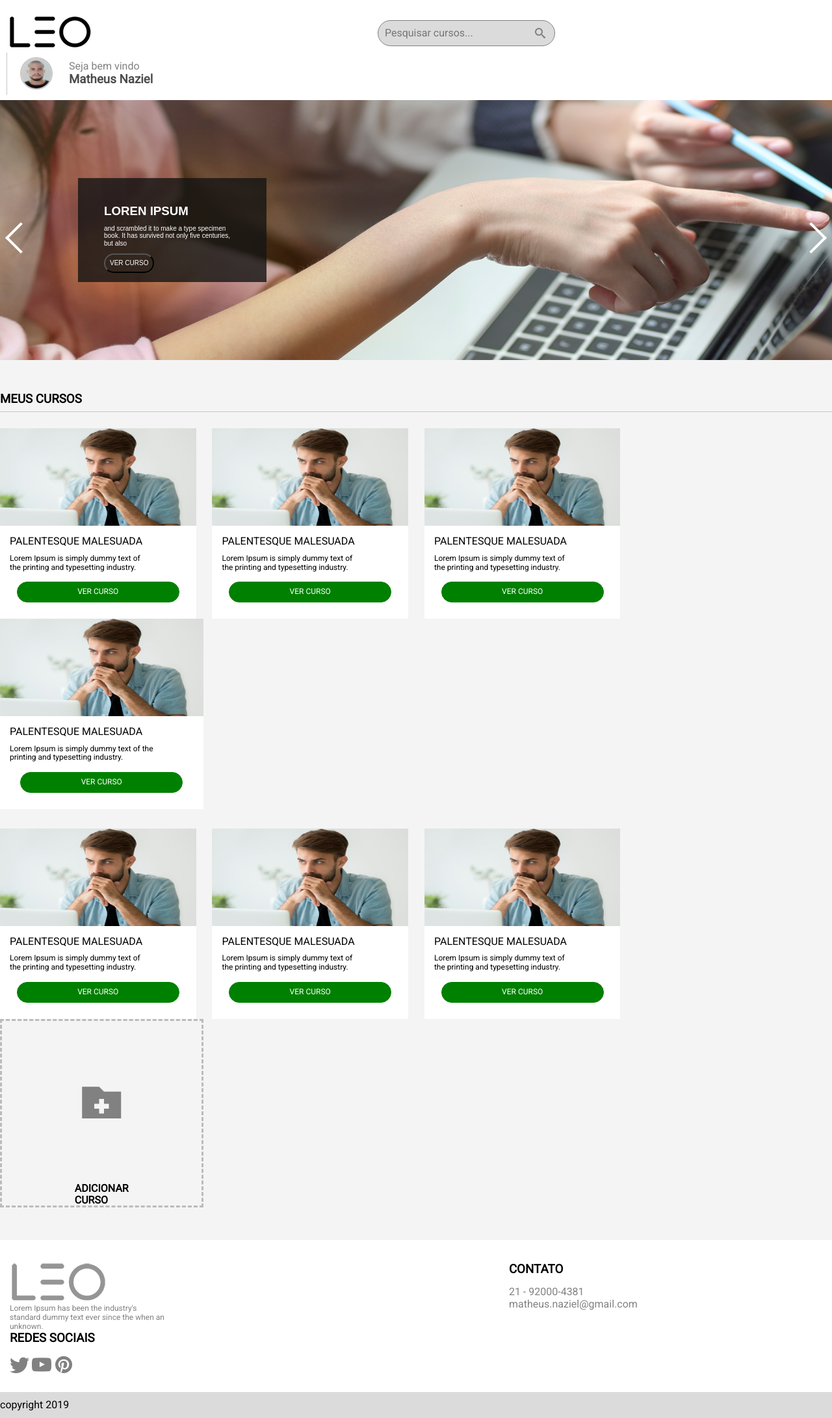
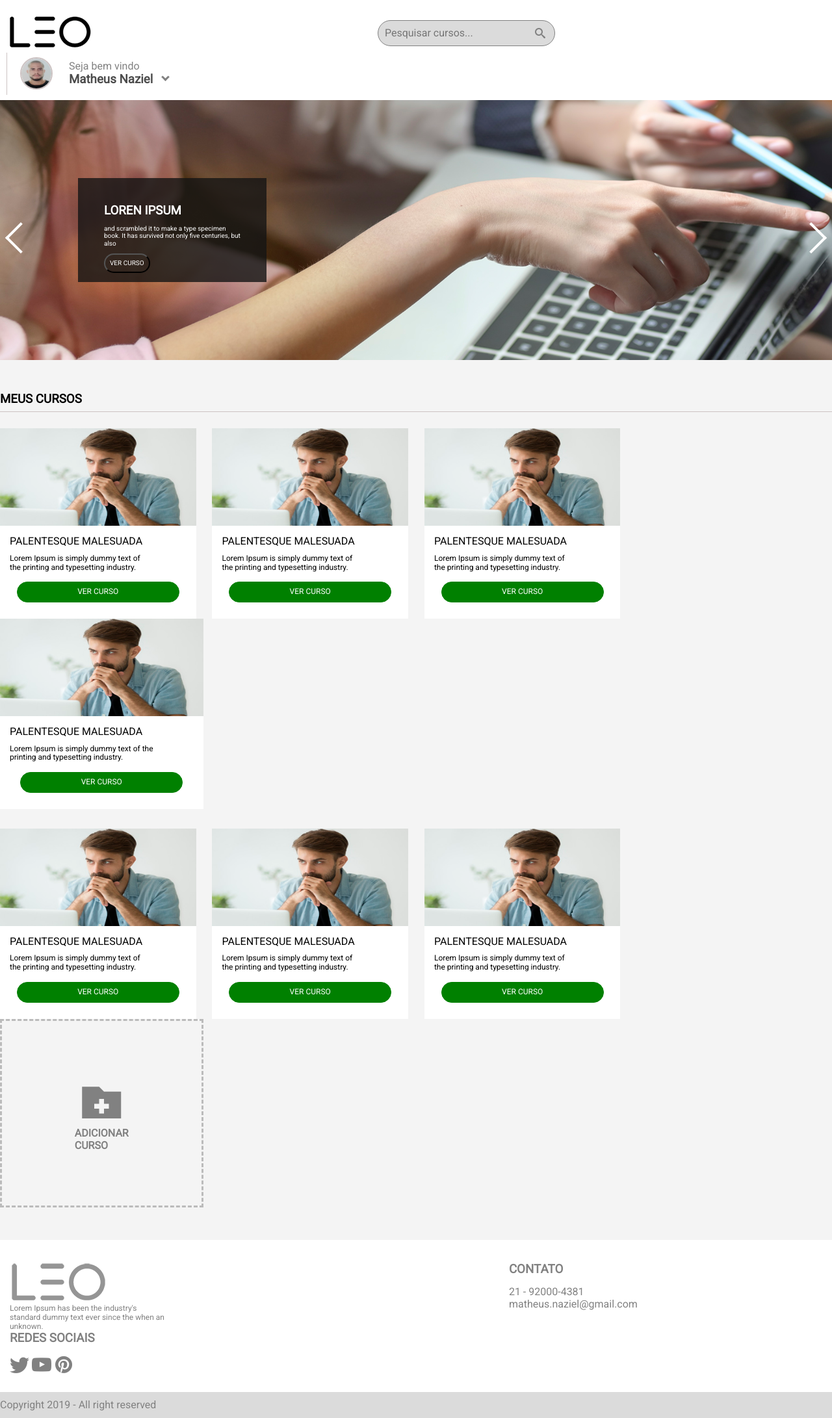
Before and after one commit to matheusnaziel/desafio-leo, a website: page src/index.html in a window 1280 px wide. Shown: the whole page at 65% size. Drawn offline with nearby package versions, Linux system fonts and the light colour scheme; files that its build step writes are made by us from their sources; files whose address does not match are found by name; a web font is replaced by a local one.

Commit message:
alterando cor de font e ícones.

```diff
--- a/src/index.html
+++ b/src/index.html
@@ -31,7 +31,7 @@
                             <img src="images/foto.jpg" alt="Logo Leo Learning">
                             <div class="perfil-text">
                                 <p>Seja bem vindo</p>
-                                <h3>Matheus Naziel<i class="arrow-down"></i></h3>
+                                <h3>Matheus Naziel<span class="arrow-down" id="down"></span></h3>
                             </div>
                         </div>
                     </div>
@@ -46,27 +46,48 @@
                 <div class="slide slide1">
                     <div class="slide-content">
                         <div class="slide-text">
+                            <div class="container">
+                                <div class="row">
+                                    <div class="col">
                                         <h3>LOREN IPSUM</h3>
                                             <p>and scrambled it to make a type specimen book. It has survived not only five centuries, but also</p>
                                             <button class="slide-btn">VER CURSO</button>
                                     </div>
                                 </div>
                             </div>
+
+                        </div>
+                    </div>
+                </div>
                 <div class="slide slide2">
                 <div class="slide-content">
                     <div class="slide-text">
+                        <div class="container">
+                            <div class="row">
+                                <div class="col">
                                     <h3>LOREN IPSUM</h3>
                                         <p>and scrambled it to make a type specimen book. It has survived not only five centuries, but also</p>
                                         <button class="slide-btn">VER CURSO</button>
                                 </div>
                             </div>
                         </div>
+
+                    </div>
+                </div>
+                </div>
                 <div class="slide slide3">
                 <div class="slide-content">
                     <div class="slide-text">
+                        <div class="container">
+                            <div class="row">
+                                <div class="col">
                                     <h3>LOREN IPSUM</h3>
                                         <p>and scrambled it to make a type specimen book. It has survived not only five centuries, but also</p>
                                         <button class="slide-btn">VER CURSO</button>
+                                </div>
+                            </div>
+                        </div>
+
                     </div>
                 </div>
                 </div>
@@ -195,13 +216,10 @@
                     <div class="box-wrapper box-dotted">
                         <div class="content-wrapper">
                             <div class="content add-course">
-
                                 <div class="font-icon">
                                     <span class="icon-folder-plus"></span>
-                                    <h4>ADICIONAR <br>CURSO</h4>
+                                    <h4 class="add-course-text">ADICIONAR <br>CURSO</h4>
                                 </div>
-
-
                             </div>
                         </div>
                     </div>
@@ -248,7 +266,7 @@
             <div class="container">
                 <div class="row">
                     <div class="col">
-                        <p>copyright 2019</p>
+                        <p>Copyright 2019 - All right reserved</p>
                     </div>
                 </div>
             </div>
--- a/src/styles/style.less
+++ b/src/styles/style.less
@@ -116,6 +116,11 @@ body {
     position: @slide-text-pos;
     right: @search-input-padding + 5;
     color: @perfil-text-color;
+
+    @media (max-width: @col-3-min-width) {
+        position: @arrow-position;
+        right: @arrow-left + 5;
+    }
 }
 
 .perfil {
@@ -129,7 +134,7 @@ body {
     }
 }
 
-.perfil span {
+.perfil .vert-line{
     @media (max-width: @col-3-min-width) {
         display: none;
     }
@@ -163,12 +168,24 @@ body {
     color: @perfil-h-color;
 }
 
+.arrow-down {
+    border: @arrow-down-border;
+    border-width: @arrow-down-width;
+    display: @col-display;
+    padding: @arrow-down-padding;
+    margin: @arrow-down-margin;
+}
+
+#down {
+    transform: rotate(45deg);
+    -webkit-transform: rotate(45deg);
+}
+
 #slider,
 .wrap,
 .slide-content {
   margin: @margin-body;
   padding: @padding-body;
-  font-family: Arial, Helvetica, sans-serif;
   width: @container-width;
   height: @slide-height;
   overflow-x: @slide-overflow;
@@ -217,6 +234,14 @@ body {
   @media (max-width: @col-3-min-width) {
     position: @slide-text-pos-mob;
     }
+}
+
+.slide-text h3 {
+    text-align: @slide-text;
+}
+
+.slide-text button {
+    display: @search-bar-display;
 }
 
 .slide-text p {
@@ -327,17 +352,21 @@ a {
     display: @search-bar-display;
     align-items: @search-align;
     justify-content: @search-align;
-    height: @perfil-height + 240;
+    height: @perfil-height + 30;
     color: @perfil-text-color;
     font-size: @arrow-left * 2;
 }
 
+.add-course h4 {
+    color: @perfil-text-color;
+}
+
 .font-icon {
-    display: flex;
-    flex-direction: column;
-    align-items: center;
-    height: 286px;
-    justify-content: center;
+    display: @search-bar-display;
+    flex-direction: @slide-content;
+    align-items: @search-align;
+    height: @font-icon-height;
+    justify-content: @search-align;
 }
 
 .footer {
@@ -359,7 +388,8 @@ a {
 }
 
 .contato-footer h3 {
-    margin-bottom: 15px;
+    margin-bottom: @a-left-2;
+    color: @perfil-text-color;
 }
 
 .copyright {
@@ -369,12 +399,6 @@ a {
     background: @search-input-bg;
 }
 
-
-/* USAR APENAS PARA DEMOSTRAÇÂO */
-.teste {
-    background: green;
-    padding: 5px;
-    text-align: center;
-    margin: 2px 0;
-    color: #fff;
+.copyright p {
+    color: @perfil-text-color;
 }
--- a/src/styles/variables.less
+++ b/src/styles/variables.less
@@ -55,6 +55,7 @@
 @slide-text-size:10px;
 @slide-btn:none;
 @slide-bg-trans:rgba(20,20,20,0.8);
+@slide-text:left;
 @arrow-cursor:pointer;
 @top-arrow:50%;
 @top-margin-arrow:-35px;
@@ -75,3 +76,9 @@
 @btn-padding: 8px;
 @btn-bg: green;
 @box-dotted: 3px dashed #bbbbbb;
+@arrow-down-border: solid #818181;
+@arrow-down-width: 0 3px 3px 0;
+@arrow-down-padding: 3px;
+@arrow-down-margin: 1px 1px 5px 15px;
+@arrown-down-transform: rotate(45deg);
+@font-icon-height: 286px;
```
Also changed, not shown: dist/index.html, dist/styles/style.css. Lines whose indentation alone changed are shown as unchanged.
